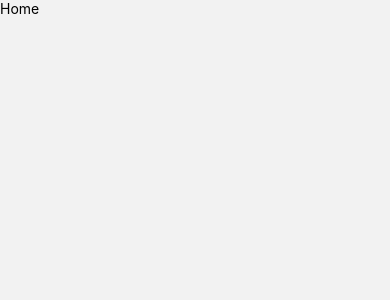
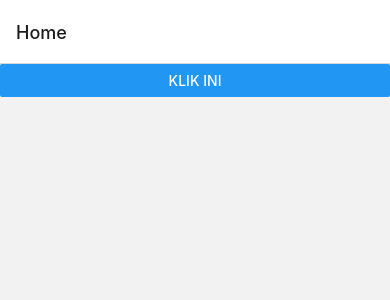
Before and after one commit to a7chax/GameTebakTebakan, a React Native app: screen /User in a window 390 px wide. Shown: the top 300 px of the page. Built offline with nearby package versions, Linux system fonts and the light colour scheme.

Commit message:
first analytics

```diff
--- a/app/routes/UserRoute.js
+++ b/app/routes/UserRoute.js
@@ -6,7 +6,7 @@ const Stack = createStackNavigator();
 
 const UserRoute = () => {
   return (
-    <Stack.Navigator intialRouteName="Home" headerMode>
+    <Stack.Navigator intialRouteName="Home">
       <Stack.Screen name="Home" component={Home} />
     </Stack.Navigator>
   );
--- a/app/routes/index.js
+++ b/app/routes/index.js
@@ -6,11 +6,19 @@ import UserRoute from './UserRoute';
 
 const Stack = createStackNavigator();
 
+const basicOptions = () => ({
+  headerShown: false,
+});
+
 const Routes = () => {
   return (
     <NavigationContainer>
-      <Stack.Navigator initialRouteName="User" headerMode>
-        <Stack.Screen name="User" component={UserRoute} />
+      <Stack.Navigator initialRouteName="User">
+        <Stack.Screen
+          name="User"
+          component={UserRoute}
+          options={basicOptions()}
+        />
       </Stack.Navigator>
     </NavigationContainer>
   );
--- a/app/screens/Home/Home.js
+++ b/app/screens/Home/Home.js
@@ -1,10 +1,18 @@
 import React from 'react';
-import {View, Text} from 'react-native';
+import {View, Text, Button} from 'react-native';
+import analytics from '@react-native-firebase/analytics';
 
 const Home = () => {
+  const onPress = async () => {
+    console.log('logged');
+    return await analytics().logEvent('basket', {
+      id: 3745092,
+      item: 'mens grey t-shirt',
+    });
+  };
   return (
     <View>
-      <Text>Home</Text>
+      <Button title="Klik Ini" onPress={onPress} />
     </View>
   );
 };
--- a/package.json
+++ b/package.json
@@ -14,6 +14,7 @@
     "@react-native-community/masked-view": "^0.1.11",
     "@react-native-firebase/analytics": "^13.1.0",
     "@react-native-firebase/app": "^13.1.0",
+    "@react-native-firebase/crashlytics": "^13.1.0",
     "@react-navigation/native": "^6.0.6",
     "@react-navigation/stack": "^6.0.11",
     "react": "17.0.2",
```
Also changed, not shown: 6 other files (tests, documents, lock files or other folders).
